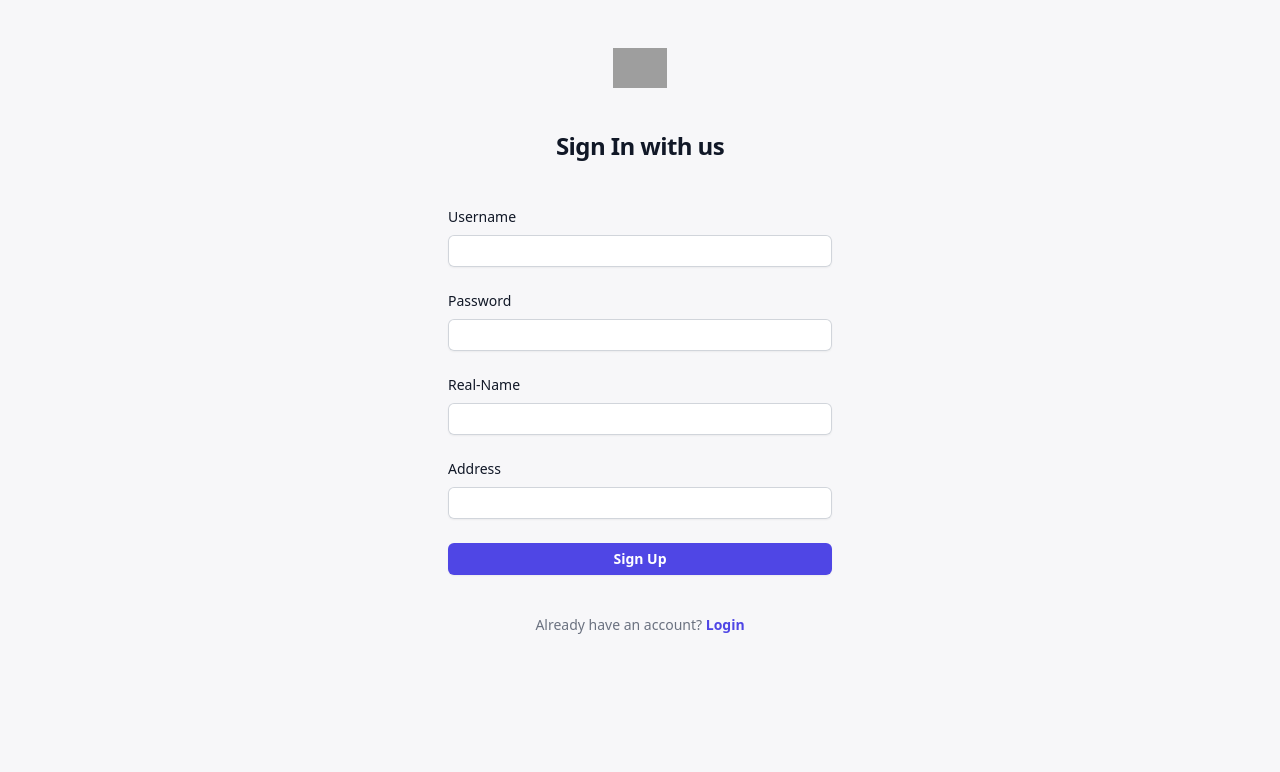
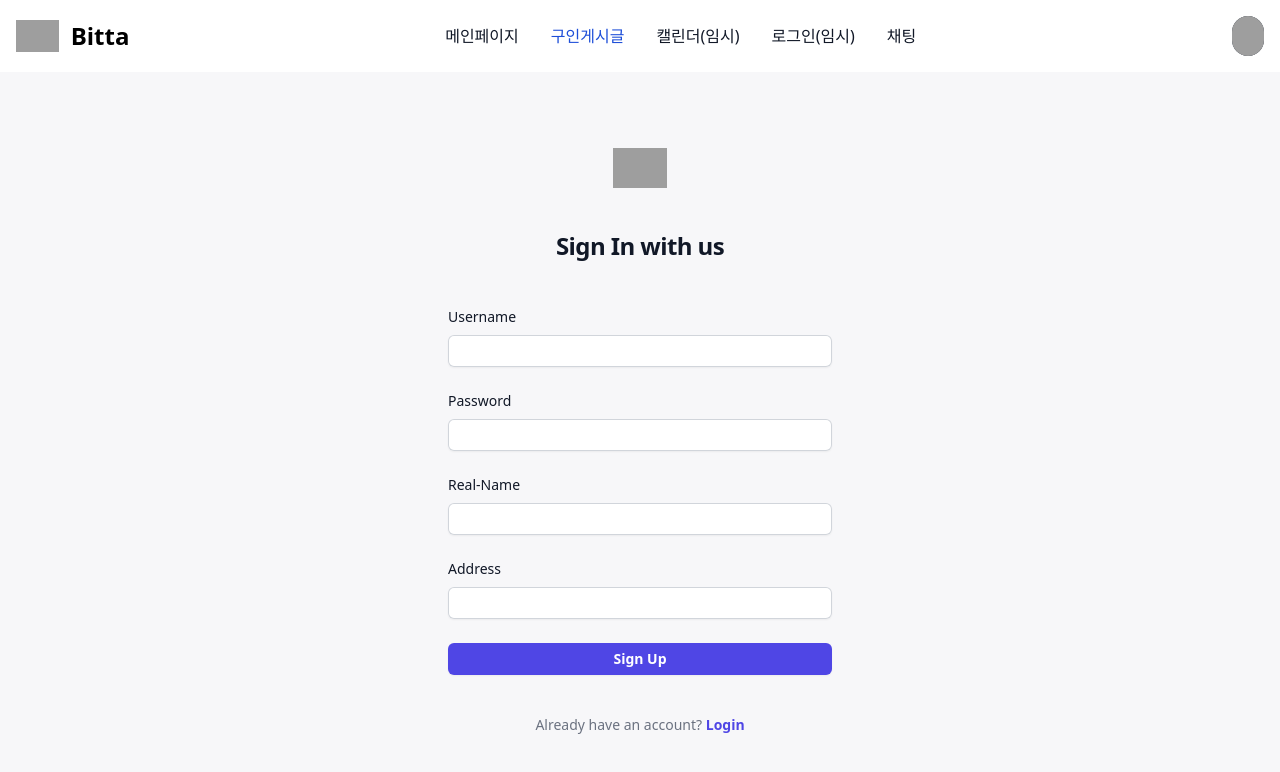
Before and after one commit to deveunhwa/bitta-front, a React (Vite) app: page /Signup in a window 1280 px wide. Shown: the top 772 px of the page. Built offline with nearby package versions, Linux system fonts and the light colour scheme; grey boxes are pictures that could not be loaded.

Commit message:
feat: 채팅기능 개발 CORS완료 및 최신화유지

```diff
--- a/package.json
+++ b/package.json
@@ -17,6 +17,7 @@
   "dependencies": {
     "autoprefixer": "^10.4.20",
     "axios": "^1.7.7",
+    "js-cookie": "^3.0.5",
     "postcss": "^8.4.47",
     "react": "^18.3.1",
     "react-big-calendar": "^1.15.0",
--- a/src/pages/Login.jsx
+++ b/src/pages/Login.jsx
@@ -1,6 +1,6 @@
 import axios from 'axios';
 import {useState} from "react";
-
+import NavBar from "./NavBar.jsx";
 
 
 function Login() {
@@ -10,11 +10,10 @@ function Login() {
 
     function handleclick() {
         signinUser()
-        webGo()
     }
 
     const webGo = () => {
-        window.location.href = 'http://localhost:5173/';
+        window.location.href = 'http://localhost:3000/';
         console.log("아마제대로 된걸꺼임")
     }
 
@@ -28,8 +27,10 @@ function Login() {
             }
         })
             .then(response => {
-                console.log('User signed up successfully:', response.data);
-                // 회원가입 성공 시 필요한 처리 (예: 리다이렉션 등)
+                console.log('User signed up successfully code:', response.status);
+                localStorage.setItem('access', response.headers.access);
+                webGo()
+                // 회원가입 성공 시 필요한 처리 (예: 리다이렉션 등) 그리고~ 다시 돌아갈 수 있게..
             })
             .catch(error => {
                 console.error('Error signing up user:', error);
@@ -37,7 +38,10 @@ function Login() {
             });
     }
 
+
     return (
+        <div>
+            <NavBar />
             <div className="flex min-h-full flex-1 flex-col justify-center px-6 py-12 lg:px-8">
                 <div className="sm:mx-auto sm:w-full sm:max-w-sm">
                     <img
@@ -112,6 +116,7 @@ function Login() {
                     </p>
                 </div>
             </div>
+        </div>
     );
 }
 
--- a/src/pages/NavBar.jsx
+++ b/src/pages/NavBar.jsx
@@ -66,10 +66,10 @@ function NavBar() {
                                 <a href="/JobPost" className="block py-2 px-3 text-white bg-blue-700 rounded md:bg-transparent md:text-blue-700 md:p-0" aria-current="page">구인게시글</a>
                             </li>
                             <li>
-                                <a href="/calendar1" className="block py-2 px-3 text-gray-900 rounded hover:bg-gray-100 md:hover:bg-transparent md:hover:text-blue-700 md:p-0">캘린더</a>
+                                <a href="/calendar1" className="block py-2 px-3 text-gray-900 rounded hover:bg-gray-100 md:hover:bg-transparent md:hover:text-blue-700 md:p-0">캘린더(임시)</a>
                             </li>
                             <li>
-                                <a href="#" className="block py-2 px-3 text-gray-900 rounded hover:bg-gray-100 md:hover:bg-transparent md:hover:text-blue-700 md:p-0">구직게시</a>
+                                <a href="/login" className="block py-2 px-3 text-gray-900 rounded hover:bg-gray-100 md:hover:bg-transparent md:hover:text-blue-700 md:p-0">로그인(임시)</a>
                             </li>
                             <li>
                                 <a href="#" className="block py-2 px-3 text-gray-900 rounded hover:bg-gray-100 md:hover:bg-transparent md:hover:text-blue-700 md:p-0">채팅</a>
--- a/src/pages/Signup.jsx
+++ b/src/pages/Signup.jsx
@@ -1,5 +1,6 @@
 import { useState } from 'react';
 import axios from 'axios';
+import NavBar from "./NavBar.jsx";
 
 function Signup() {
     // State 관리
@@ -7,7 +8,6 @@ function Signup() {
     const [password, setPassword] = useState('');
     const [nickname, setNickname] = useState('');
     const [address, setAddress] = useState('');
-
 
     function handleclick(){
         WebGo()
@@ -41,6 +41,8 @@ function Signup() {
     }
 
     return (
+        <div>
+            <NavBar />
             <div className="flex min-h-full flex-1 flex-col justify-center px-6 py-12 lg:px-8">
                 <div className="sm:mx-auto sm:w-full sm:max-w-sm">
                     <img
@@ -132,10 +134,11 @@ function Signup() {
 
                     <p className="mt-10 text-center text-sm text-gray-500">
                         Already have an account?{' '}
-                    <a href="#" className="font-semibold text-indigo-600 hover:text-indigo-500">
+                        <a href="/login" className="font-semibold text-indigo-600 hover:text-indigo-500">
                             Login
                         </a>
                     </p>
+                </div>
             </div>
         </div>
     );
--- a/src/pages/chating/Chat.jsx
+++ b/src/pages/chating/Chat.jsx
@@ -1,4 +1,4 @@
-import React, { useEffect, useState } from 'react';
+import { useEffect, useState } from 'react';
 
 function Chat() {
     const [messages, setMessages] = useState([]);
--- a/src/pages/chating/ChatRooms.jsx
+++ b/src/pages/chating/ChatRooms.jsx
@@ -1,4 +1,4 @@
-import React, { useState, useEffect } from 'react';
+import { useState, useEffect } from 'react';
 import axios from 'axios';
 
 function ChatRooms() {
```
Also changed, not shown: 1 other file (tests, documents, lock files or other folders). Lines whose indentation alone changed are shown as unchanged.
